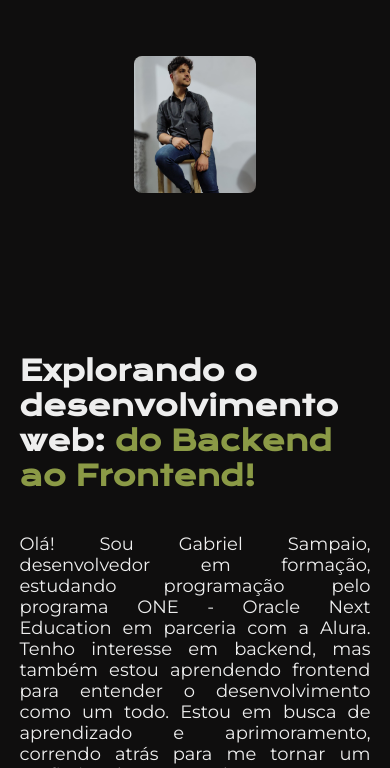
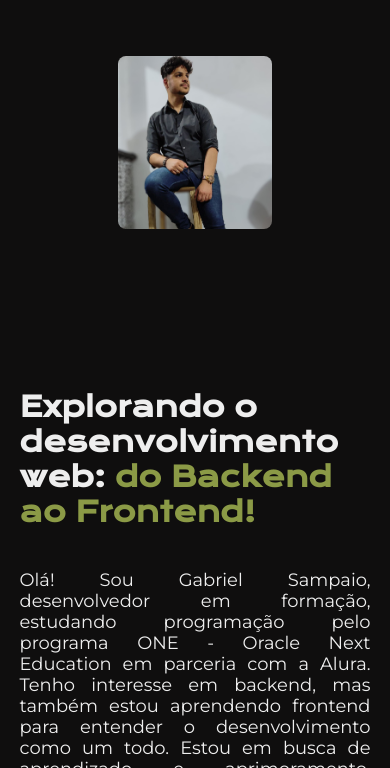
Before and after one commit to Bielsampaio42/meu-portifolio, a plain HTML site: page index.html in a window 390 px wide. Shown: the part 76-844 px from the top of the page. Drawn offline with nearby package versions, Linux system fonts and the light colour scheme.

Commit message:
Atualização foto mobile

```diff
--- a/styles/style.css
+++ b/styles/style.css
@@ -154,4 +154,10 @@ img {
     .apresentacao__conteudo {
         width: auto;
     }
+
+    img {
+        max-width: 75%;
+        height: auto;
+        border-radius: 8px;
+    }
 }
```
